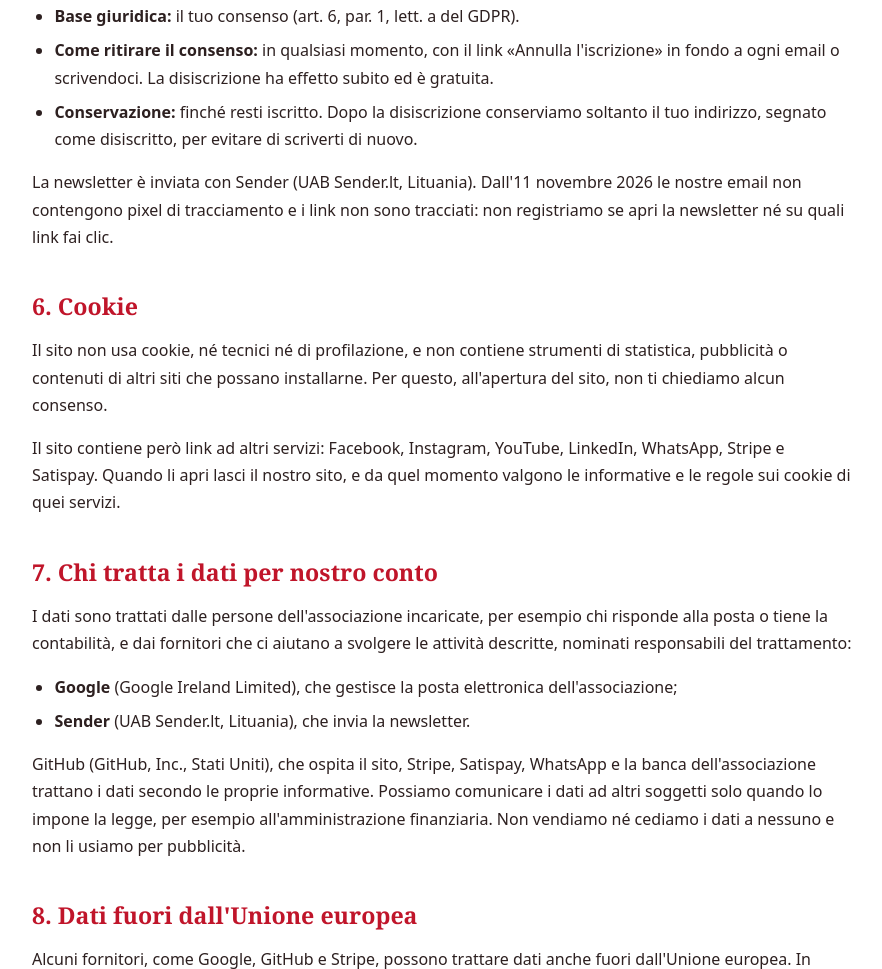
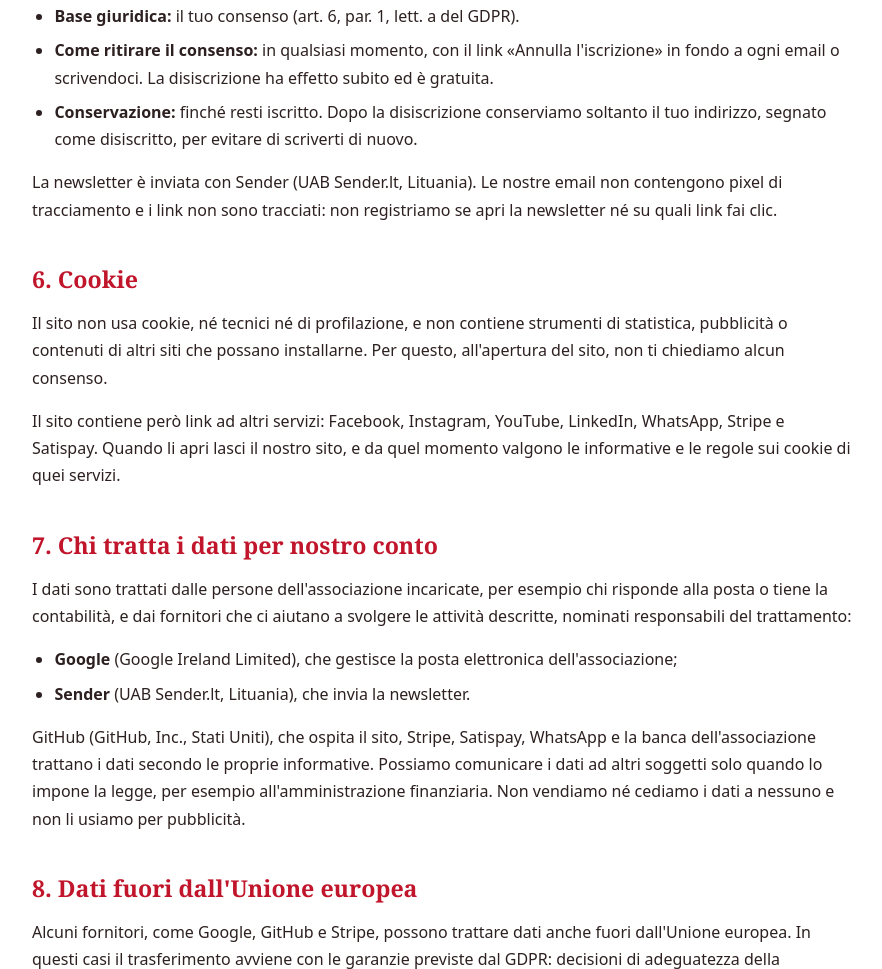
Before and after one commit to maggiomusic/ilsetticlavio.it, a plain HTML site: page privacy.html in a window 1280 px wide. Shown: the part 2299-3268 px from the top of the page, without its empty margins (198-1080 px from the left). Drawn offline with Linux system fonts and the light colour scheme.

Commit message:
Informativa: tolta la data dalla frase sul tracciamento della newsletter
Co-Authored-By: Claude Opus 5.5 <noreply@anthropic.com>

```diff
--- a/privacy.html
+++ b/privacy.html
@@ -78,7 +78,7 @@
 <p>Con la newsletter ti informiamo sui concerti, sugli appuntamenti e sui progetti dell&#x27;associazione. Trattiamo il tuo indirizzo email e, se lo indichi, il tuo nome.</p>
 <p>Ti iscrivi con il modulo raggiungibile dalla sezione Contatti del sito, che si apre su una pagina di Sender, e confermi l&#x27;iscrizione con il link che ricevi per email. Chi si era iscritto con il modulo del sito precedente continua a ricevere la newsletter, con le stesse possibilità di disiscriversi.</p>
 <ul><li><strong>Base giuridica:</strong> il tuo consenso (art. 6, par. 1, lett. a del GDPR).</li><li><strong>Come ritirare il consenso:</strong> in qualsiasi momento, con il link «Annulla l&#x27;iscrizione» in fondo a ogni email o scrivendoci. La disiscrizione ha effetto subito ed è gratuita.</li><li><strong>Conservazione:</strong> finché resti iscritto. Dopo la disiscrizione conserviamo soltanto il tuo indirizzo, segnato come disiscritto, per evitare di scriverti di nuovo.</li></ul>
-<p>La newsletter è inviata con Sender (UAB Sender.lt, Lituania). Dall&#x27;11 novembre 2026 le nostre email non contengono pixel di tracciamento e i link non sono tracciati: non registriamo se apri la newsletter né su quali link fai clic.</p>
+<p>La newsletter è inviata con Sender (UAB Sender.lt, Lituania). Le nostre email non contengono pixel di tracciamento e i link non sono tracciati: non registriamo se apri la newsletter né su quali link fai clic.</p>
 <h2 id="cookie">6. Cookie</h2>
 <p>Il sito non usa cookie, né tecnici né di profilazione, e non contiene strumenti di statistica, pubblicità o contenuti di altri siti che possano installarne. Per questo, all&#x27;apertura del sito, non ti chiediamo alcun consenso.</p>
 <p>Il sito contiene però link ad altri servizi: Facebook, Instagram, YouTube, LinkedIn, WhatsApp, Stripe e Satispay. Quando li apri lasci il nostro sito, e da quel momento valgono le informative e le regole sui cookie di quei servizi.</p>
```
